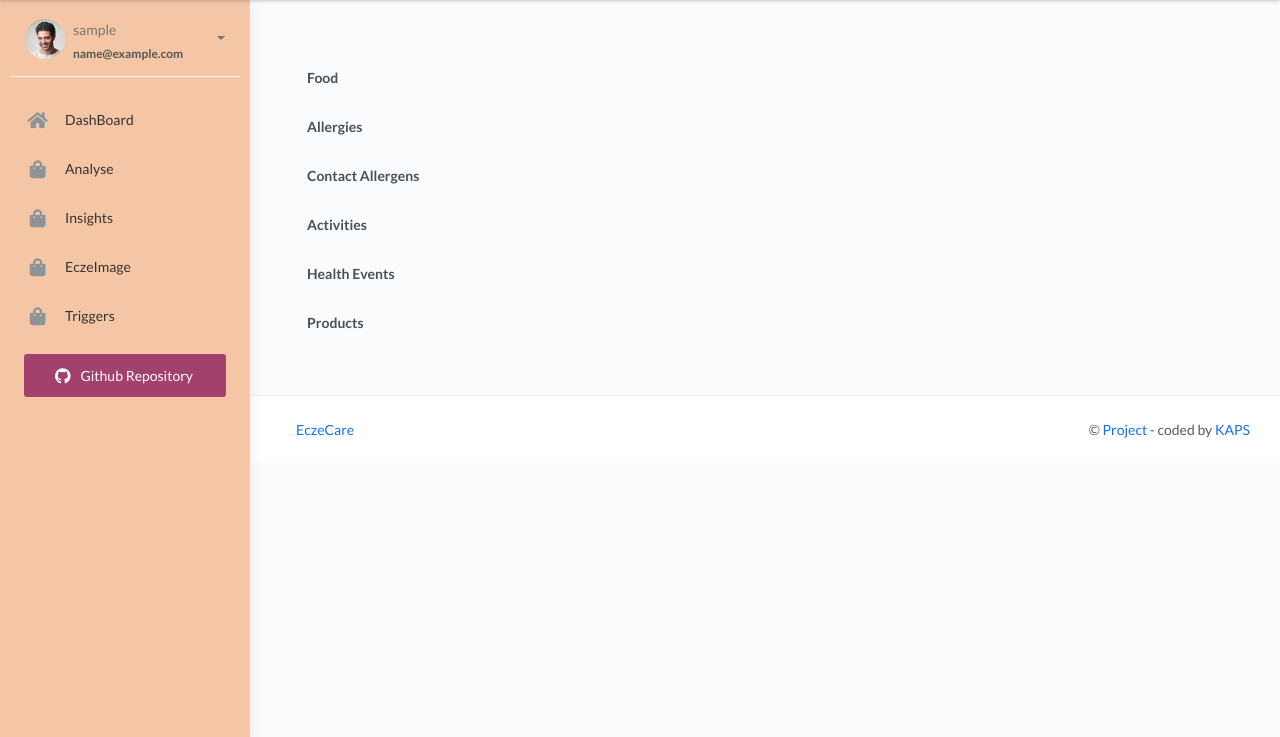
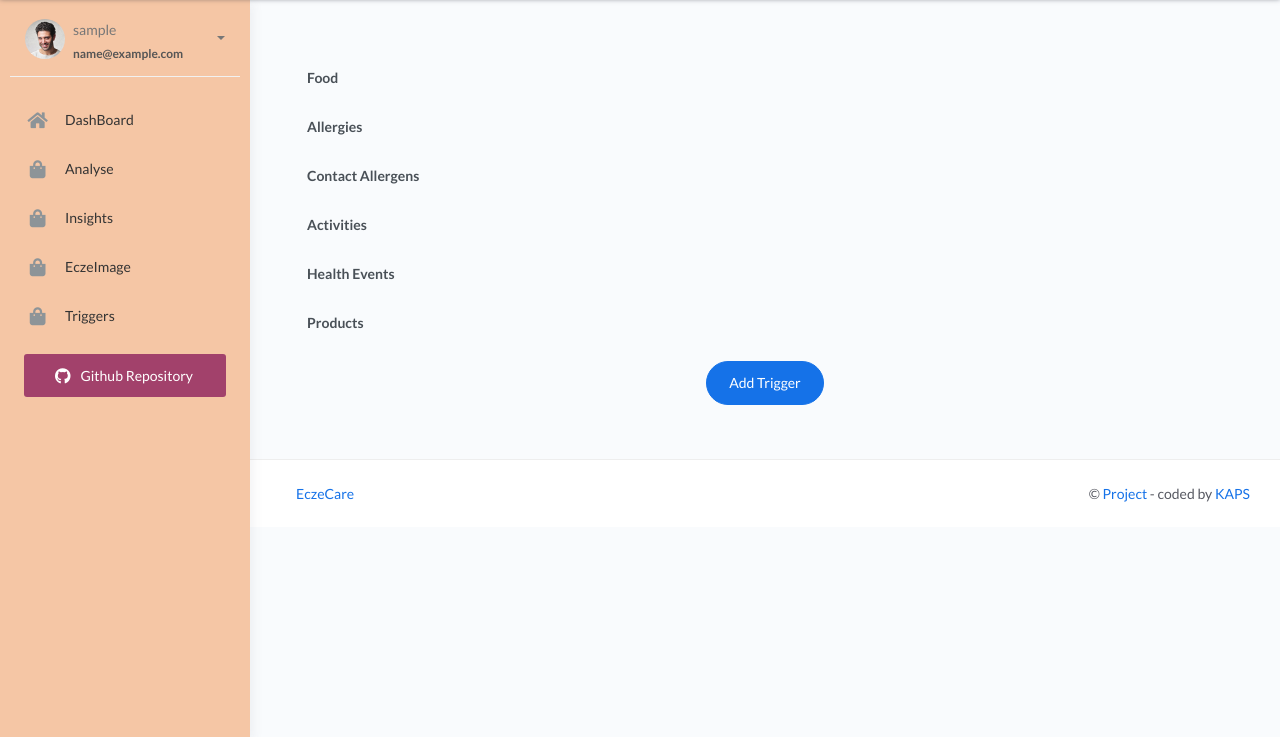
Before and after one commit to KamaljeetSahoo/EczeCare, a Django app: page /triggers/ in a window 1280 px wide. Shown: the part 63-800 px from the top of the page. Run offline with Django 4.2, Linux system fonts and the light colour scheme; the visitor is signed in with stand-in values (Sample User, id 1); some libraries are stand-ins or nearby versions.

Commit message:
Trigger frontend integration done

```diff
--- a/eczema_profile/urls.py
+++ b/eczema_profile/urls.py
@@ -1,6 +1,6 @@
 from django.urls import path
 
-from .views import homepage, landing_page, analyse_page, analyse_poem,triggers,eczeImagePage,eczeImageUpload
+from .views import homepage, landing_page, analyse_page, analyse_poem,triggers,eczeImagePage,eczeImageUpload, add_trigger
 
 urlpatterns = [
     path('home/', homepage, name="home"),
@@ -9,5 +9,6 @@ urlpatterns = [
     path('poem_analyse/', analyse_poem),
     path('triggers/', triggers, name ="triggers"),
     path('ecze_image/', eczeImagePage, name="ecze_image"),
-    path('image_upload/', eczeImageUpload)
+    path('image_upload/', eczeImageUpload),
+    path('add_trigger/', add_trigger)
 ]
--- a/eczema_profile/views.py
+++ b/eczema_profile/views.py
@@ -23,6 +23,41 @@ def triggers(request):
         return render(request,'pages/triggers.html', context=c)
     else:
         return redirect('login')
+
+def add_trigger(request):
+    if request.user.is_authenticated:
+        if request.method == "POST":
+            trigger_list = ['food', 'allergy', 'activities', 'healthEvents', 'products', 'contactAllergens']
+            trigger = Trigger(user=request.user)
+            trigger.save()
+            request.POST = dict(request.POST)
+            for val in trigger_list:
+                if val in request.POST:
+                    if val == 'food':
+                        for food in request.POST[val]:
+                            print(food)
+                            trigger.food.add(Food.objects.get(food_name=food))
+                    if val == 'allergy':
+                        for allergy in request.POST[val]:
+                            trigger.allergy.add(Allergies.objects.get(allergy_name=allergy))
+                    if val == 'activities':
+                        for activity in request.POST[val]:
+                            trigger.activity.add(Activity.objects.get(activity_name=activity))
+                    if val == 'healthEvents':
+                        for h_event in request.POST[val]:
+                            trigger.health_event.add(HealthEvent.objects.get(health_event_name=h_event))
+                    if val == 'products':
+                        for prod in request.POST[val]:
+                            trigger.product.add(Product.objects.get(product=prod))
+                    if val == 'contactAllergens':
+                        for c_allergen in request.POST[val]:
+                            trigger.contact.add(ContactAllergens.objects.get(c_allergy_name=c_allergen))
+            trigger.save()
+            return redirect("home")
+        else:
+            return render("triggers")
+    else:
+        return redirect("login")
 
 def homepage(request):
     if request.user.is_authenticated:
--- a/templates/pages/triggers.html
+++ b/templates/pages/triggers.html
@@ -76,8 +76,10 @@
                         {% endfor %}
                     </div>
                 </div>
-
-
+                <div class="form-group text-center">
+                    <button class="btn btn-primary btn-rounded" type="submit">Add Trigger</button>
+                </div>
+            </form>
         </div>
         </div>
     </div>
```
